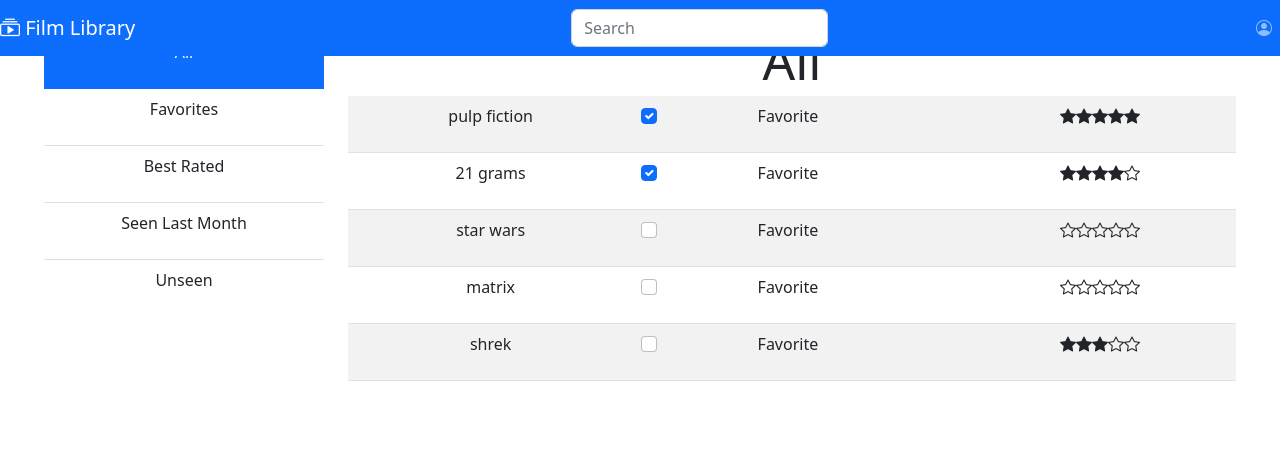
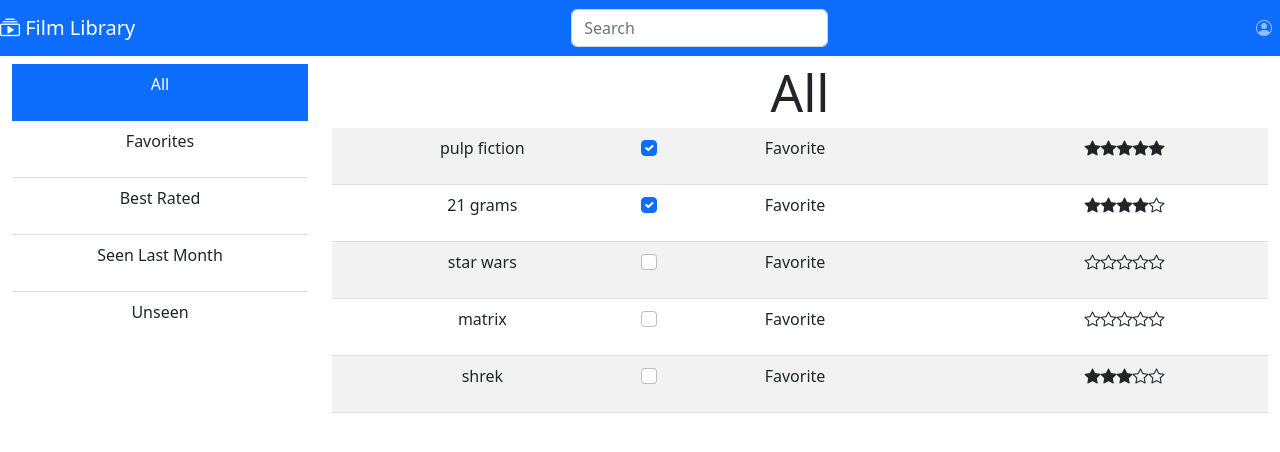
Before and after one commit to lidlessey3/WebAppILabs, a React (Vite) app in the folder reactLabs/: page / in a window 1280 px wide. Shown: the top 452 px of the page. Built offline with nearby package versions, Linux system fonts and the light colour scheme.

Commit message:
fixed layout

```diff
--- a/reactLabs/src/App.css
+++ b/reactLabs/src/App.css
@@ -1,7 +1,7 @@
 #root {
   max-width: 1280px;
   margin: 0 auto;
-  padding: 2rem;
+  padding-top: 4rem;
   text-align: center;
   width: 100%;
 }
```
